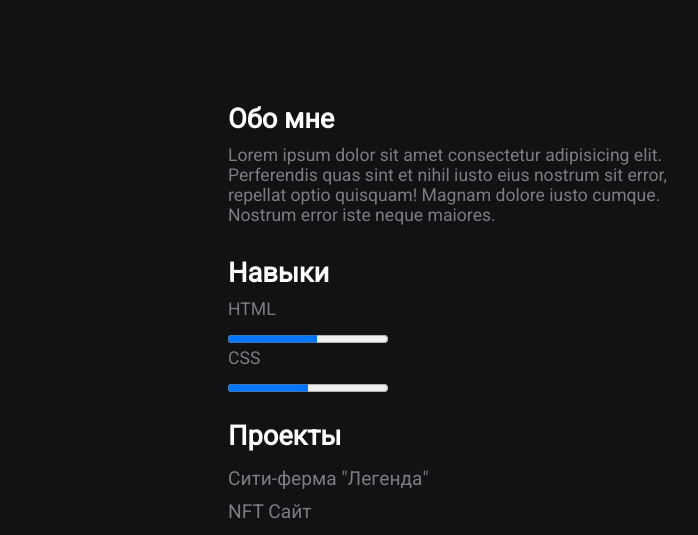
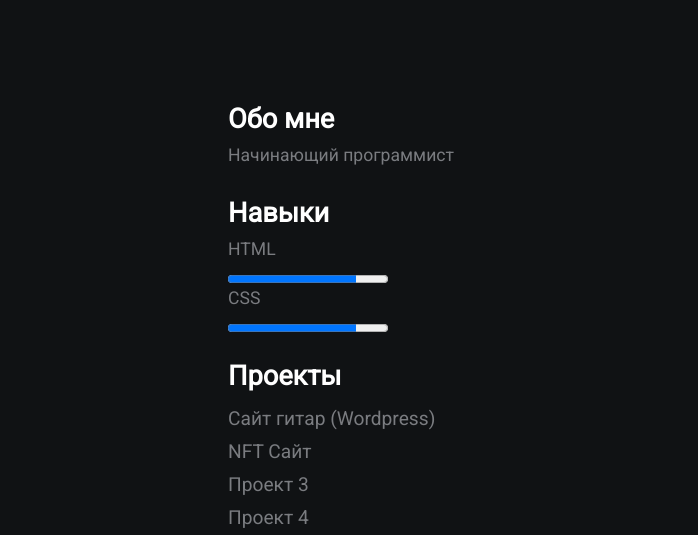
Before and after one commit to Niftysapre/Portfolio, a plain HTML site: page index.html in a window 1280 px wide. Shown: the top 535 px of the page, 412-1110 px from the left. Drawn offline with Linux system fonts and the light colour scheme.

Commit message:
02.05.2023 update

```diff
--- a/index.html
+++ b/index.html
@@ -20,14 +20,14 @@
         </div>
         <div class="section-2">
             <h2>Обо мне</h2>
-            <p>Lorem ipsum dolor sit amet consectetur adipisicing elit. Perferendis quas sint et nihil iusto eius nostrum sit error, repellat optio quisquam! Magnam dolore iusto cumque. Nostrum error iste neque maiores.</p>
+            <p>Начинающий программист</p>
             <h2>Навыки</h2>
             <p>HTML</p>
-            <progress value="56" max="100"><div id="progress" class="graph"><div id="bar" style="width:34%"><p>34% complete</p></div></div></progress>
+            <progress value="80" max="100"><div id="progress" class="graph"><div id="bar" style="width:34%"></div></div></progress>
             <p>CSS</p>
-            <progress value="50" max="100"><div id="progress" class="graph"><div id="bar" style="width:34%"><p>34% complete</p></div></div></progress>
+            <progress value="80" max="100"><div id="progress" class="graph"><div id="bar" style="width:34%"></div></div></progress>
             <h2>Проекты</h2>
-            <a href="city-farm/ferma.html">Сити-ферма "Легенда"</a>
+            <a href="http://i90968as.beget.tech/">Сайт гитар (Wordpress)</a>
             <a href="nft/index.html">NFT Сайт</a>
             <a href="#">Проект 3</a>
             <a href="#">Проект 4</a>
```
Also changed, not shown: nft/wallet.html (deleted, +0 -23 lines).
